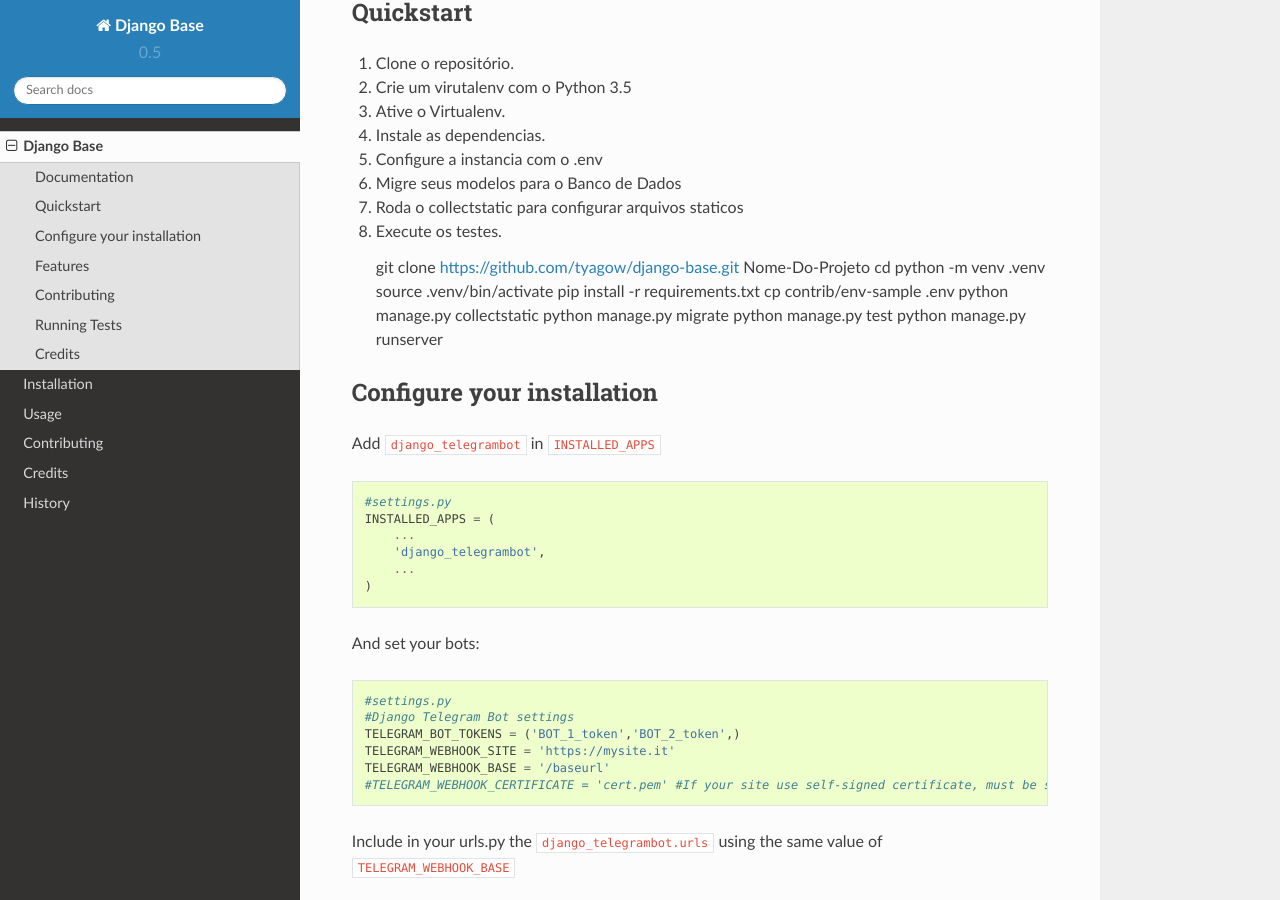
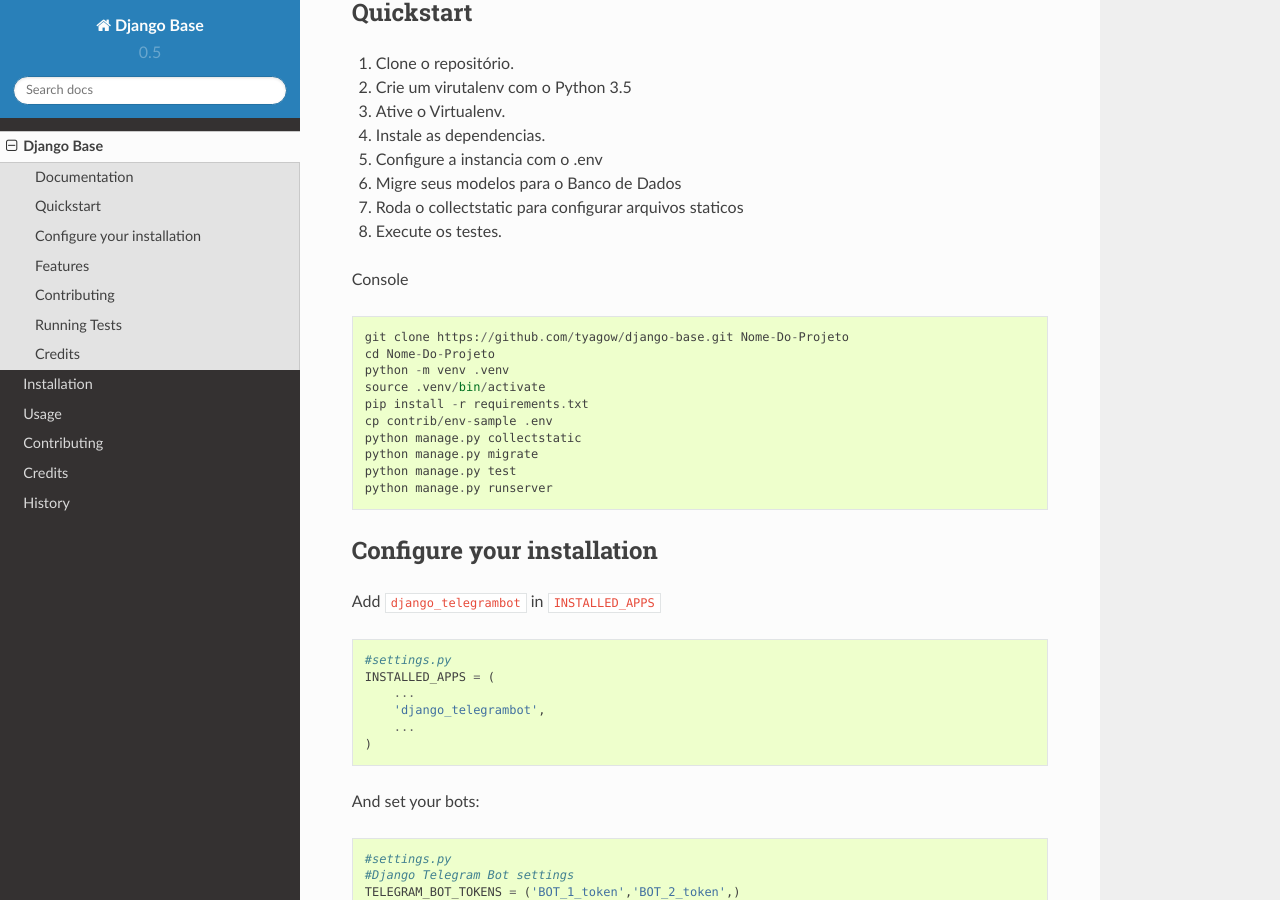
Before and after one commit to tyagow/tetyassistente, a Sphinx documentation site: the page built from docs/readme.rst, in a window 1280 px wide and 900 px high, scrolled down 312 px. Built offline with Sphinx 7.4.7 and the Read the Docs theme 2.0.0, drawn with Linux system fonts in a browser that asks for light colours.

Commit message:
Docs readme.rst update

```diff
--- a/docs/readme.rst
+++ b/docs/readme.rst
@@ -23,18 +23,20 @@
 5. Configure a instancia com o .env
 6. Migre seus modelos para o Banco de Dados
 7. Roda o collectstatic para configurar arquivos staticos
-8. Execute os testes. ::
+8. Execute os testes.
 
-   git clone https://github.com/tyagow/django-base.git Nome-Do-Projeto
-   cd
-   python -m venv .venv
-   source .venv/bin/activate
-   pip install -r requirements.txt
-   cp contrib/env-sample .env
-   python manage.py collectstatic
-   python manage.py migrate
-   python manage.py test
-   python manage.py runserver
+Console ::
+
+    git clone https://github.com/tyagow/django-base.git Nome-Do-Projeto
+    cd Nome-Do-Projeto
+    python -m venv .venv
+    source .venv/bin/activate
+    pip install -r requirements.txt
+    cp contrib/env-sample .env
+    python manage.py collectstatic
+    python manage.py migrate
+    python manage.py test
+    python manage.py runserver
 
 Configure your installation
 ---------------------------
```
Also changed, not shown: 5 other files.
